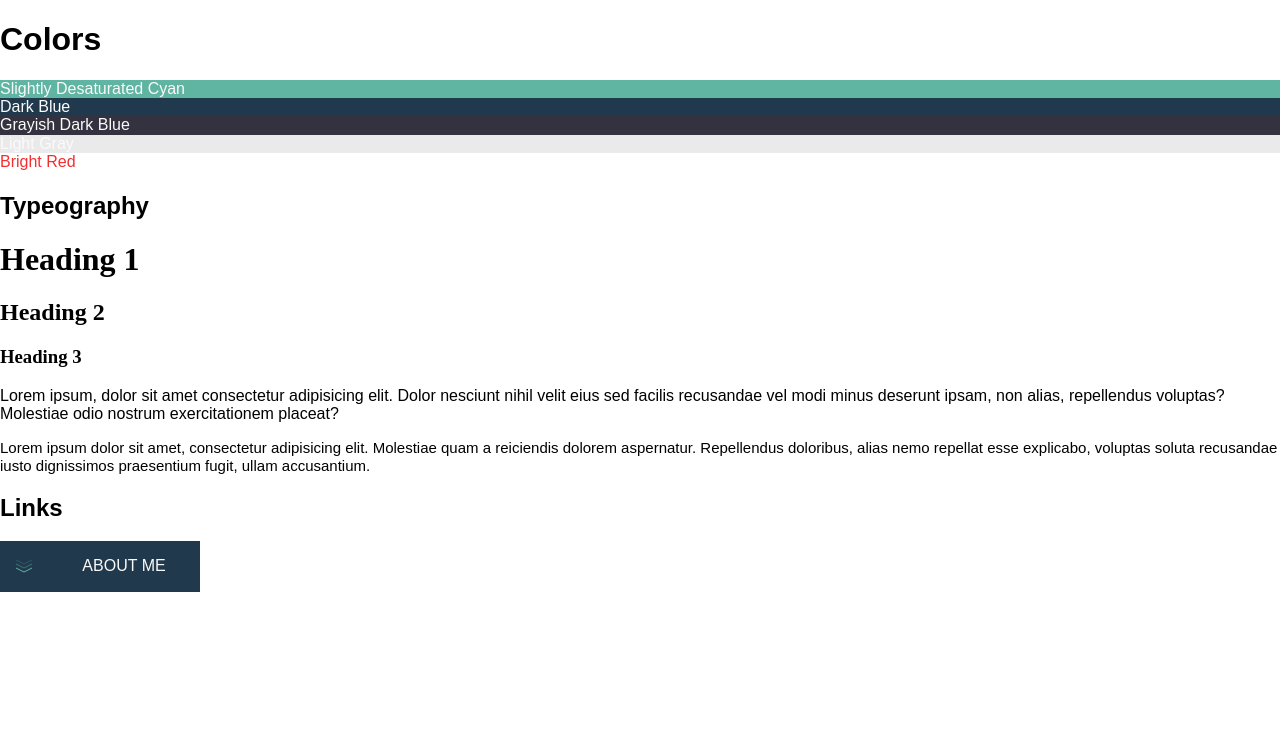
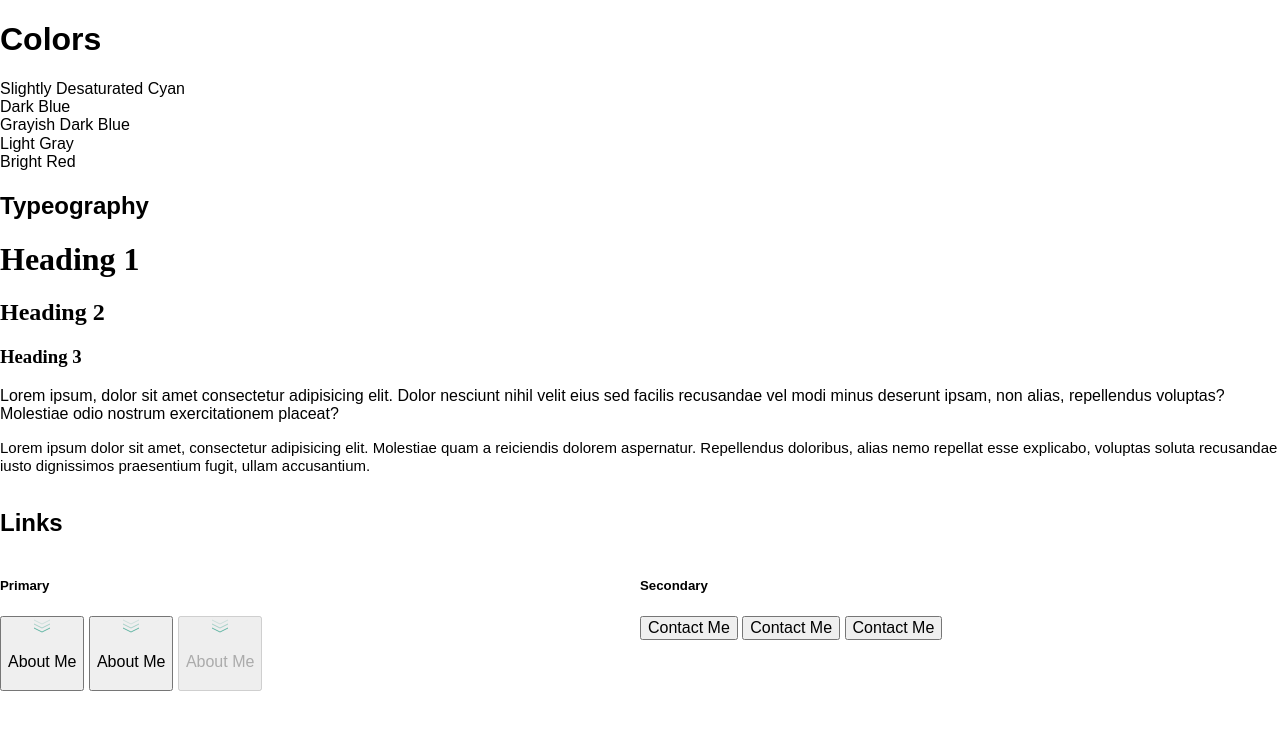
Before and after one commit to RyanCahela/Portfolio_2022, a website: page src/design-system.html in a window 1280 px wide. Drawn offline with Linux system fonts and the light colour scheme.

Commit message:
changed a tags to buttons, added component folder to scss

```diff
--- a/src/design-system.html
+++ b/src/design-system.html
@@ -33,9 +33,12 @@
       esse explicabo, voluptas soluta recusandae iusto dignissimos praesentium
       fugit, ullam accusantium.
     </p>
-
-    <h2>Links</h2>
-    <a href="#" class="link-button d-flex tt-uppercase">
+    <section class="d-grid" style="grid-template: auto / 1fr 1fr">
+      <h2 style="grid-column: 1 / -1">Links</h2>
+      <div>
+        <h5>Primary</h5>
+        <!--TODO change a tags to buttons to allow for disabeld state -->
+        <button href="#" class="link-button">
           <div class="link-button__icon-container">
             <img
               class="link-button__icon"
@@ -44,6 +47,34 @@
             />
           </div>
           <p class="link-button__text">About Me</p>
-    </a>
+        </button>
+        <button href="#" class="link-button">
+          <div class="link-button__icon-container">
+            <img
+              class="link-button__icon"
+              aria-hidden="true"
+              src="./images/icons/down-arrows.svg"
+            />
+          </div>
+          <p class="link-button__text">About Me</p>
+        </button>
+        <button disabled href="#" class="link-button">
+          <div class="link-button__icon-container">
+            <img
+              class="link-button__icon"
+              aria-hidden="true"
+              src="./images/icons/down-arrows.svg"
+            />
+          </div>
+          <p class="link-button__text">About Me</p>
+        </button>
+      </div>
+      <div>
+        <h5>Secondary</h5>
+        <button href="#" class="link-button--secondary">Contact Me</button>
+        <button href="#" class="link-button--secondary">Contact Me</button>
+        <button href="#" class="link-button--secondary">Contact Me</button>
+      </div>
+    </section>
   </body>
 </html>
--- a/src/scss/components.scss
+++ /dev/null
@@ -1,18 +0,0 @@
-.link-button {
-  background-color: var(--bg-primary-light);
-  color: var(--fc-secondary-light);
-  text-decoration: none;
-  width: 200px;
-
-  &__icon-container {
-    width: 48px;
-    display: flex;
-    justify-content: center;
-    align-items: center;
-  }
-
-  &__text {
-    text-align: center;
-    flex-grow: 1;
-  }
-}
--- /dev/null
+++ b/src/scss/components/_button.scss
@@ -0,0 +1,3 @@
+%button-reset {
+  border: none;
+}
--- /dev/null
+++ b/src/scss/components/button-primary.scss
@@ -0,0 +1,31 @@
+@use "./_button.scss";
+
+.button-primary {
+  @extend %button-reset;
+  background-color: var(--clr-primary-light);
+  color: var(--clr-secondary-light);
+  width: 200px;
+
+  transition: background-color 0.3s ease-in;
+
+  &__icon-container {
+    width: 48px;
+    display: flex;
+    justify-content: center;
+    align-items: center;
+    background-color: var(--clr-black-10-percent-opacity);
+  }
+
+  &__text {
+    text-align: center;
+    flex-grow: 1;
+  }
+
+  &:hover {
+    background-color: var(--clr-primary-accent);
+  }
+
+  &:disabled {
+    background-color: var(--clr-disabled-btn);
+  }
+}
--- /dev/null
+++ b/src/scss/components/button-secondary.scss
@@ -0,0 +1,12 @@
+@use "./button";
+
+.button--secondary {
+  @extend %button-reset;
+  background-color: var(--clr-white);
+  border: 1px solid var(--clr-primary-dark);
+  color: var(--clr-primary-dark);
+  justify-content: center;
+  align-items: center;
+  width: 168px;
+  height: 48px;
+}
--- /dev/null
+++ b/src/scss/components/component-index.scss
@@ -0,0 +1,2 @@
+@use "./button-primary.scss";
+@use "./button-secondary.scss";
--- a/src/scss/index.scss
+++ b/src/scss/index.scss
@@ -2,4 +2,4 @@
 @use "./variables.scss";
 @use "./defaults.scss";
 @use "./utilites.scss";
-@use "./components.scss";
+@use "./components/component-index.scss";
--- a/src/scss/utilites.scss
+++ b/src/scss/utilites.scss
@@ -3,19 +3,19 @@ Utility Classes
 ********************/
 
 /* COLORS */
-.bg-primary-dark {background-color: var(--bg-primary-dark);}
-.bg-primary-accent {background-color: var(--bg-primary-accent);}
-.bg-primary-light {background-color: var(--bg-primary-light);}
+.bg-primary-dark {background-color: hsl(var(clr-primary-dark));}
+.bg-primary-accent {background-color: hsl(var(clr-primary-accent));}
+.bg-primary-light {background-color: hsl(var(clr-primary-light));}
 
-.bg-secondary-dark {background-color: var(--bg-secondary-dark);}
-.bg-secondary-accent {background-color: var(--bg-secondary-accent);}
-.bg-sceondary-light {background-color: var(--bg-secondary-light);}
+.bg-secondary-dark {background-color: hsl(var(clr-secondary-dark));}
+.bg-secondary-accent {background-color: hsl(var(clr-secondary-accent));}
+.bg-sceondary-light {background-color: hsl(var(clr-secondary-light));}
 
-.fc-primary-dark {color: var(--fc-primary-dark);}
-.fc-primary-accent {color: var(--fc-primary-accent);}
-.fc-primary-light {color: var(--fc-primary-light);}
-.fc-secondary-accent {color: var(--fc-secondary-accent);}
-.fc-secondary-light {color: var(--fc-secondary-light);}
+.fc-primary-dark {color: hsl(var(clr-primary-dark));}
+.fc-primary-accent {color: hsl(var(clr-primary-accent));}
+.fc-primary-light {color: hsl(var(clr-primary-light));}
+.fc-secondary-accent {color: hsl(var(clr-secondary-accent));}
+.fc-secondary-light {color: hsl(var(clr-secondary-light));}
 
   /* TYPOGRRAPHY */
 .fs-50 {font-size: var(--fs-50);} /* 10px */
--- a/src/scss/variables.scss
+++ b/src/scss/variables.scss
@@ -17,19 +17,21 @@
   /********************
   Color Intentions
   ********************/
-  --fc-primary-dark: hsl(var(--grayish-dark-blue));
-  --fc-secondary-light: hsl(var(--very-light-gray));
-  --fc-primary-accent: hsl(var(--slightly-desaturated-cyan));
-  --fc-secondary-accent: hsl(var(--bright-red));
+  /*
+  todo: maybe i can refactor to general color vars like primary-dark etc...
+  */
+  --clr-primary-dark: var(--grayish-dark-blue);
+  --clr-primary-light: var(--dark-blue);
+  --clr-primary-accent: var(--slightly-desaturated-cyan);
 
-  --bg-primary-accent: hsl(var(--slightly-desaturated-cyan));
-  --bg-primary-dark: hsl(var(--grayish-dark-blue));
-  --bg-primary-light: hsl(var(--dark-blue));
+  --clr-secondary-dark: var(--light-gray);
+  --clr-secondary-light: var(--very-light-gray);
+  --clr-secondary-accent: var(--bright-red);
 
-  --bg-secondary-light: hsl(var(--very-light-gray));
-  --bg-secondary-dark: hsl(var(--light-gray));
-  --bg-secondary-accent: hsl(var(--bright-red));
-
+  --clr-white: hsl(0, 0, 100%);
+  --clr-disabled-btn: hsl(0 0% 59%);
+  --clr-black-10-percent-opacity: hsla(0 0% 0% / 0.1);
+  --clr-primary-dark-20-percent-opacity: hsla(var(--clr-primary-dark) / 0.2);
   /********************
   Typography
   ff = font-family
```
Also changed, not shown: src/style.css, 1 other file. Lines whose indentation alone changed are shown as unchanged.
